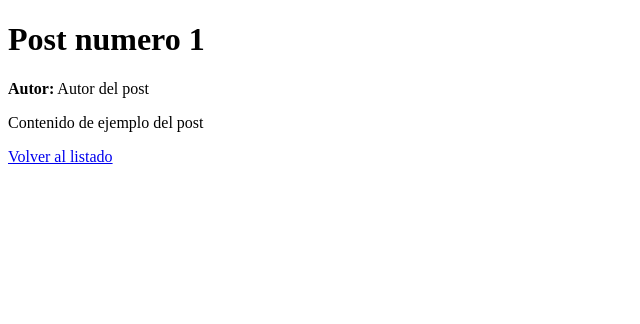
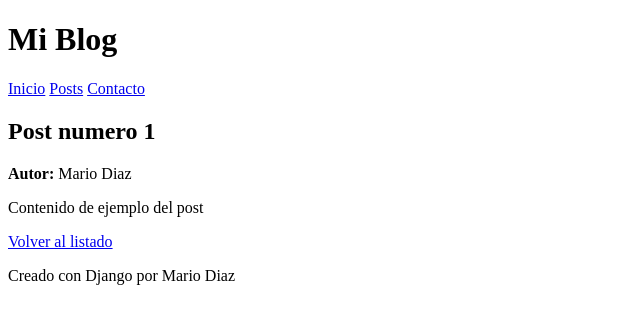
Before and after one commit to mariodiaz1375/django_blog_project, a Django app: page /posts/1/ in a window 1280 px wide. Shown: the top 324 px of the page, without its empty margins (0-640 px from the left). Run offline with Django 5.2, Linux system fonts and the light colour scheme; tables that the repository leaves empty hold one stand-in row (values such as "Sample post").

Commit message:
se creo archivo base.html y se usa como plantilla

```diff
--- /dev/null
+++ b/posts/templates/posts/base.html
@@ -0,0 +1,24 @@
+<!DOCTYPE html>
+<html lang="es">
+<head>
+    <meta charset="UTF-8">
+    <title>{% block title %}Mi Blog{% endblock %}</title>
+</head>
+<body>
+    <header>
+        <h1>Mi Blog</h1>
+        <nav>
+            <a href="{% url 'inicio' %}">Inicio</a>
+            <a href="{% url 'lista_posts' %}">Posts</a>
+            <a href="{% url 'contacto' %}">Contacto</a>
+        </nav>
+    </header>
+    <main>
+        {% block content %}
+        {% endblock %}
+    </main>
+    <footer>
+        <p>Creado con Django por Mario Diaz</p>
+    </footer>
+</body>
+</html>
--- a/posts/templates/posts/detalle_post.html
+++ b/posts/templates/posts/detalle_post.html
@@ -1,13 +1,10 @@
-<!DOCTYPE html>
-<html lang="es">
-<head>
-    <meta charset="UTF-8">
-    <title>{{ post.titulo }}</title>
-</head>
-<body>
-    <h1>{{ post.titulo }}</h1>
-    <p><strong>Autor:</strong> {{ post.autor }}</p>
-    <p>{{ post.contenido }}</p>
+{% extends "posts/base.html" %}
+{% block title %}{{ post.titulo }} | Mi Blog{% endblock %}
+{% block content %}
+    <article>
+        <h2>{{ post.titulo }}</h2>
+        <p><strong>Autor:</strong> {{ post.autor }}</p>
+        <p>{{ post.contenido }}</p>
+    </article>
     <a href="{% url 'lista_posts' %}">Volver al listado</a>
-</body>
-</html>
+{% endblock %}
--- a/posts/views.py
+++ b/posts/views.py
@@ -18,13 +18,17 @@ def lista_posts(request):
     return render(request, "posts/lista_posts.html", {"posts": posts})
 
 def contacto(request):
-    return HttpResponse("Página de contacto")
+    contacto = {
+        "email": "contacto_mdiaz@miblog.com",
+        "twitter": "@mdiaz",
+    }
+    return render(request, "posts/contacto.html", {"contacto": contacto})
 
 def detalle_post(request, post_id):
     post = {
         "id": post_id,
         "titulo": f"Post numero {post_id}",
         "contenido": "Contenido de ejemplo del post",
-        "autor": "Autor del post",
+        "autor": "Mario Diaz",
     }
     return render(request, "posts/detalle_post.html", {"post": post})
```
Also changed, not shown: posts/templates/posts/contacto.html (added, +14 -0 lines), posts/templates/posts/inicio.html (+6 -12 lines), posts/templates/posts/lista_posts.html (+5 -10 lines), posts/static/posts/css/estilos.css (added).
